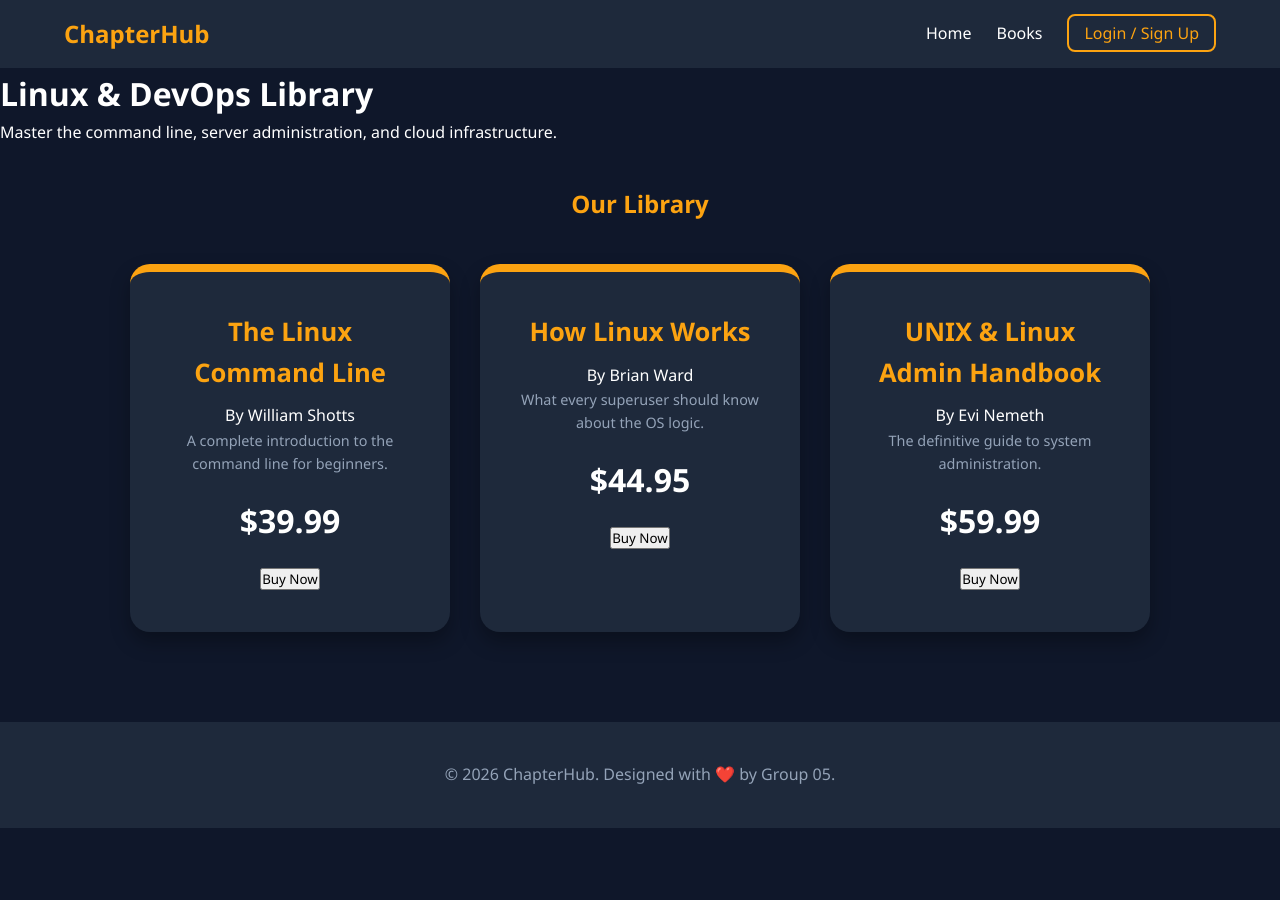
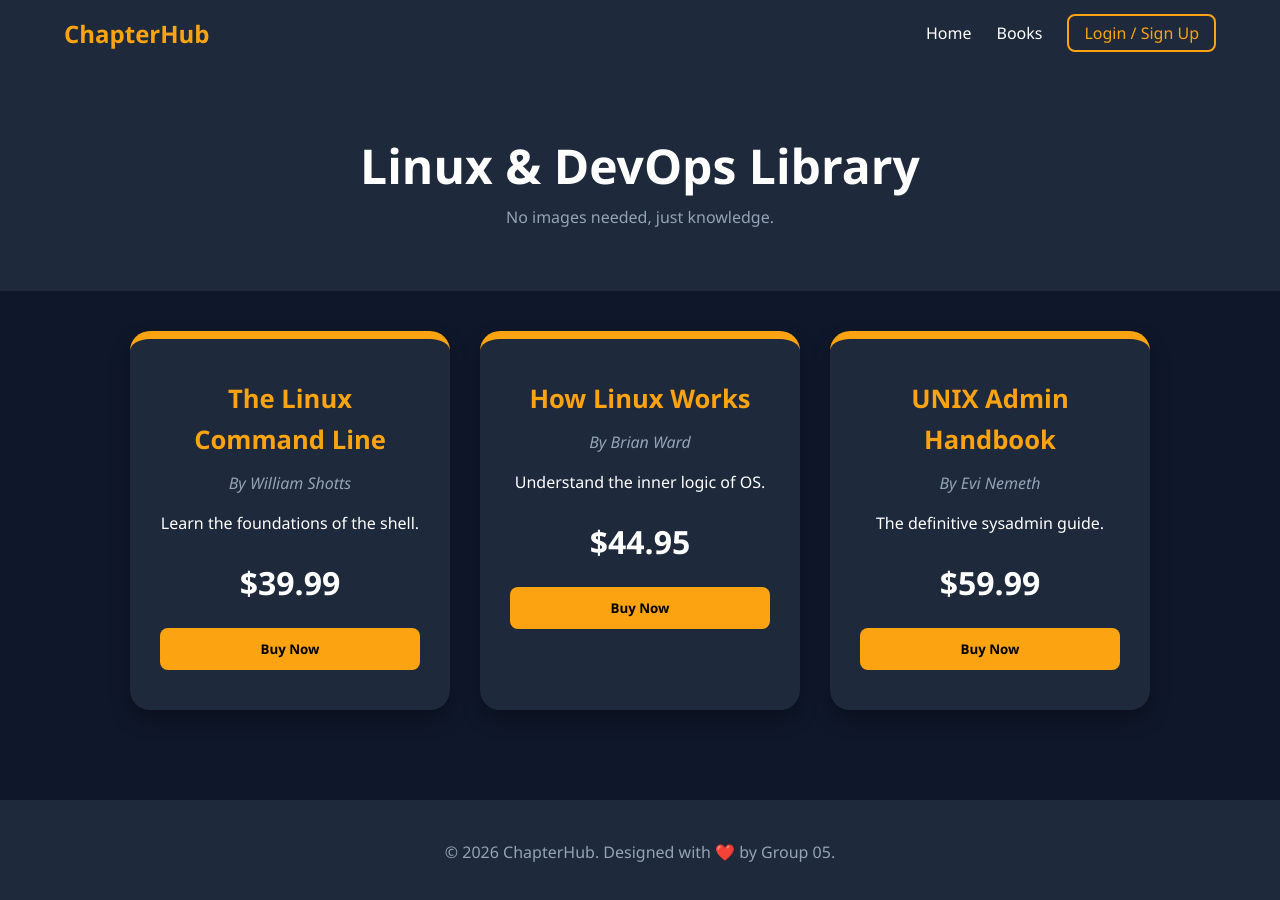
Before and after one commit to kavindyashashini39/chapter-hub, a website: page src/books.html in a window 1280 px wide. Before the commit the page ends 828 px from the top, so only its background shows below. Drawn offline with Linux system fonts and the light colour scheme; files that its build step writes are made by us from their sources.

Commit message:
Update books.html

```diff
--- a/src/books.html
+++ b/src/books.html
@@ -3,7 +3,7 @@
 <head>
     <meta charset="UTF-8">
     <title>ChapterHub - Library</title>
-    <link rel="stylesheet" href="main.css">
+    <link rel="stylesheet" href="css/main.css">
 </head>
 <body>
     <nav>
@@ -14,36 +14,40 @@
             <li><a href="login.html" class="cta-button">Login / Sign Up</a></li>
         </ul>
     </nav>
-    <div class="library-header">
-        <h1>Linux & DevOps Library</h1>
-        <p>Master the command line, server administration, and cloud infrastructure.</p>
+
+    <div style="text-align: center; padding: 60px 20px; background: #1e293b;">
+        <h1 style="font-size: 3rem;">Linux & DevOps Library</h1>
+        <p style="color: #94a3b8;">No images needed, just knowledge.</p>
     </div>
+
     <div class="container">
-        <h2 style="text-align: center; color: #fca311; margin-bottom: 40px;">Our Library</h2>
         <div class="book-grid">
             <div class="book-card">
                 <h3>The Linux Command Line</h3>
-                <p>By William Shotts</p>
-                <p style="font-size: 0.9rem; color: #94a3b8;">A complete introduction to the command line for beginners.</p>
+                <p class="author">By William Shotts</p>
+                <p>Learn the foundations of the shell.</p>
                 <div class="price">$39.99</div>
-                <button class="btn">Buy Now</button>
+                <button class="buy-btn">Buy Now</button>
             </div>
+
             <div class="book-card">
                 <h3>How Linux Works</h3>
-                <p>By Brian Ward</p>
-                <p style="font-size: 0.9rem; color: #94a3b8;">What every superuser should know about the OS logic.</p>
+                <p class="author">By Brian Ward</p>
+                <p>Understand the inner logic of OS.</p>
                 <div class="price">$44.95</div>
-                <button class="btn">Buy Now</button>
+                <button class="buy-btn">Buy Now</button>
             </div>
+
             <div class="book-card">
-                <h3>UNIX & Linux Admin Handbook</h3>
-                <p>By Evi Nemeth</p>
-                <p style="font-size: 0.9rem; color: #94a3b8;">The definitive guide to system administration.</p>
+                <h3>UNIX Admin Handbook</h3>
+                <p class="author">By Evi Nemeth</p>
+                <p>The definitive sysadmin guide.</p>
                 <div class="price">$59.99</div>
-                <button class="btn">Buy Now</button>
+                <button class="buy-btn">Buy Now</button>
             </div>
         </div>
     </div>
+
     <footer>
         <p>&copy; 2026 ChapterHub. Designed with ❤️ by Group 05.</p>
     </footer>
```
